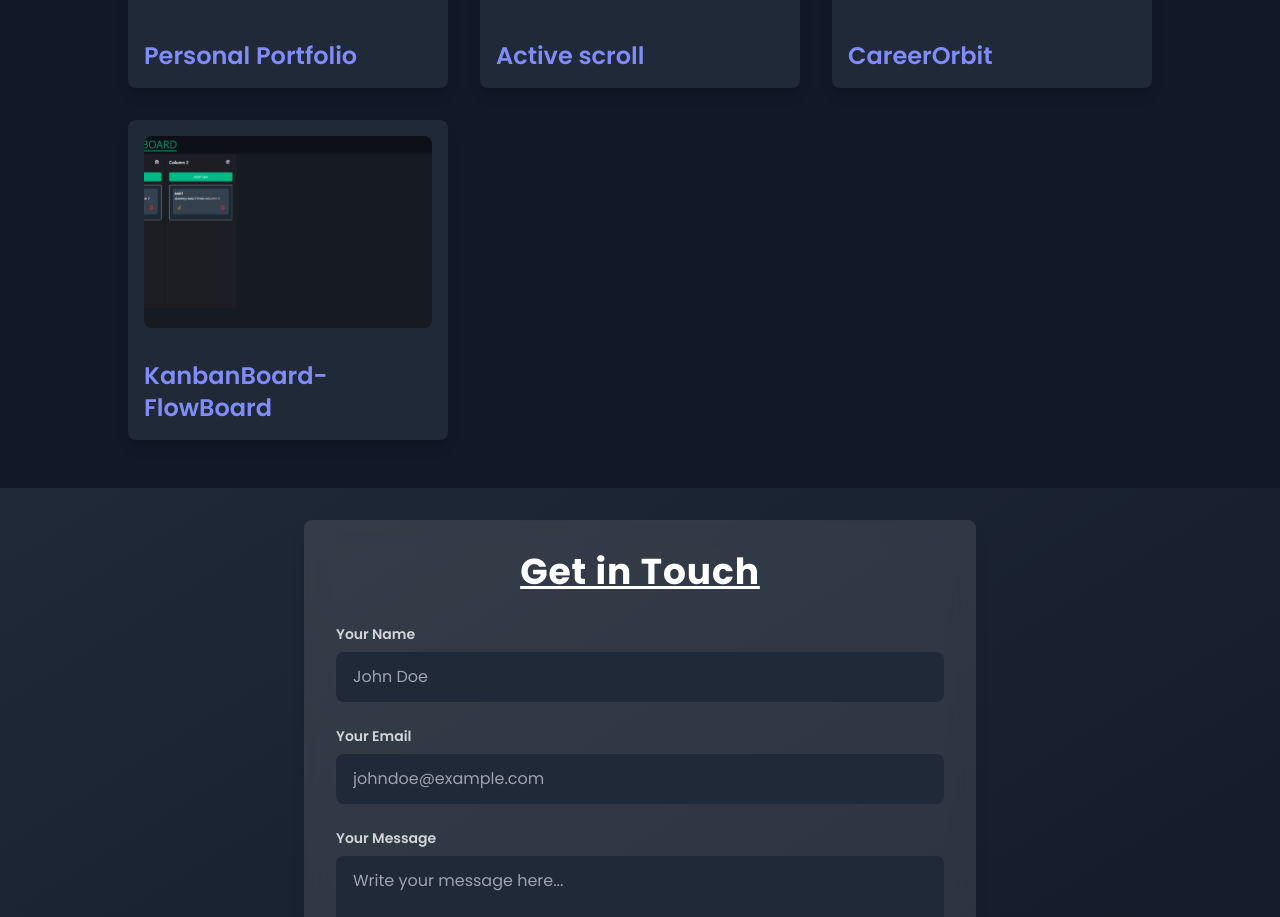
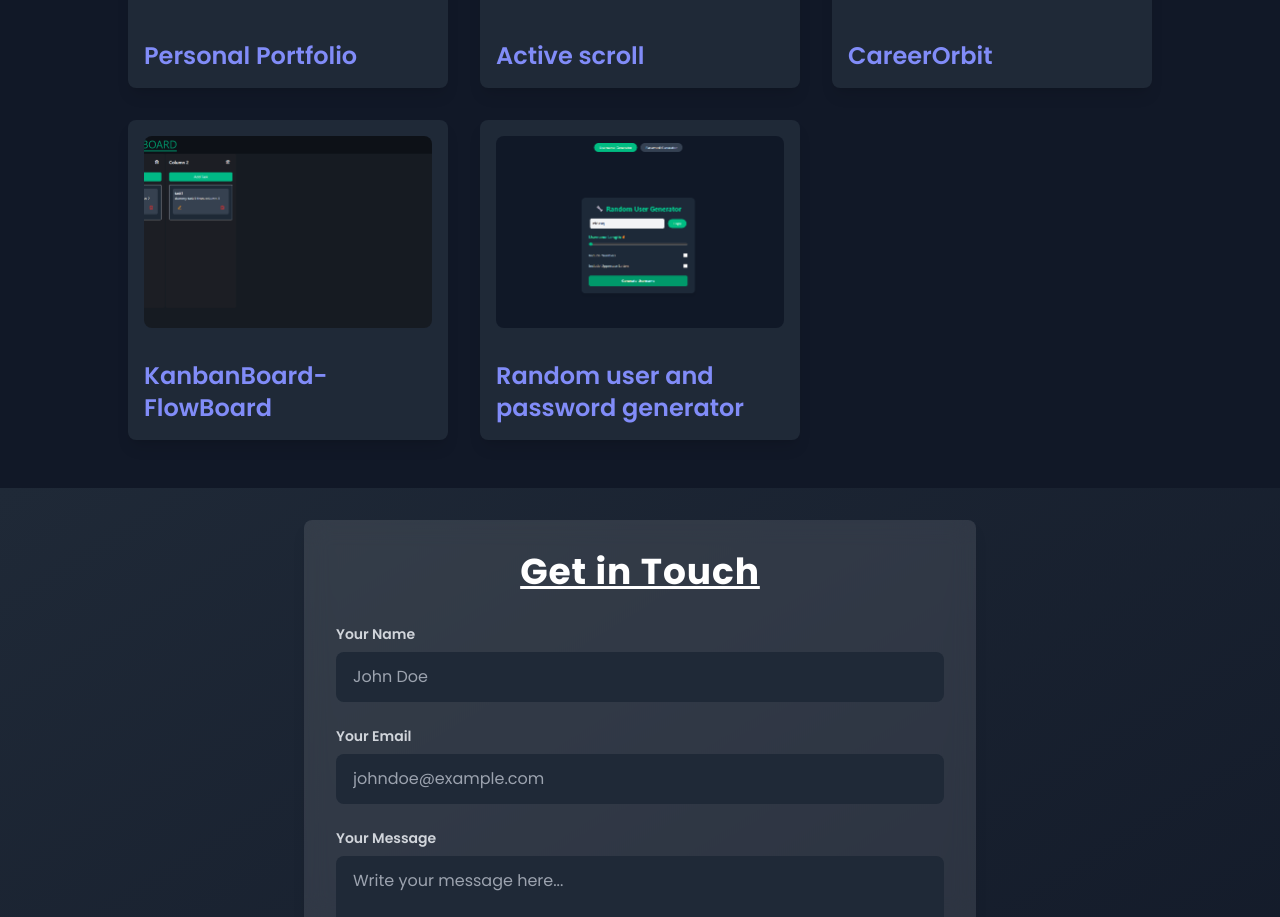
Before and after one commit to Basanta-khatri-0311/personal-portfolio, a React (Vite) app in the folder my-portfolio/: page / in a window 1280 px wide. Shown: the part 2000-2917 px from the top of the page. Built offline with nearby package versions, Linux system fonts and the light colour scheme.

Commit message:
update a new project with fixing link issue in one of the project

```diff
--- a/my-portfolio/package.json
+++ b/my-portfolio/package.json
@@ -10,7 +10,6 @@
     "preview": "vite preview"
   },
   "dependencies": {
-    "@react-three/drei": "^9.115.0",
     "react": "^18.3.1",
     "react-dom": "^18.3.1"
   },
--- a/my-portfolio/src/components/Projects.jsx
+++ b/my-portfolio/src/components/Projects.jsx
@@ -34,7 +34,15 @@ export const projectData = [
       "Todo planner/Task planner created using React and tailwindcss with drag and drop functionality.",
     link: "https://github.com/Basanta-khatri-0311/kanban.git",
     image: "/projectimages/kanban.png",
-    live: "flowboard",
+    live: "https://flowboard-bk.netlify.app/",
+  },
+  {
+    title: "Random user and password generator",
+    description:
+      "A random password and username generator created uisng tailwindcss and react with some optimizations using hooks like usecallback useeffect usestate and useRef",
+    link: "https://github.com/Basanta-khatri-0311/reactlearning/tree/main/05passwordGenerator",
+    image:"/projectimages/randomgenerator.png",
+    live:"https://random-generator-bk.netlify.app/"
   },
 ];
 
--- a/my-portfolio/src/components/SocialLinks.jsx
+++ b/my-portfolio/src/components/SocialLinks.jsx
@@ -33,7 +33,7 @@ const Links = () => {
         rel="noopener noreferrer"
         className="text-3xl text-white hover:bg-gradient-to-br from-white to-red-600 hover:from-red-600 hover:to-white hover:scale-150 transition duration-300 p-2 rounded-full shadow-lg flex items-center justify-center"
       >
-        <i class="ri-mail-line"></i>
+        <i className="ri-mail-line"></i>
       </a>
     </section>
   );
```
Also changed, not shown: my-portfolio/public/projectimages/randomgenerator.png (added), 1 other file (tests, documents, lock files or other folders).
